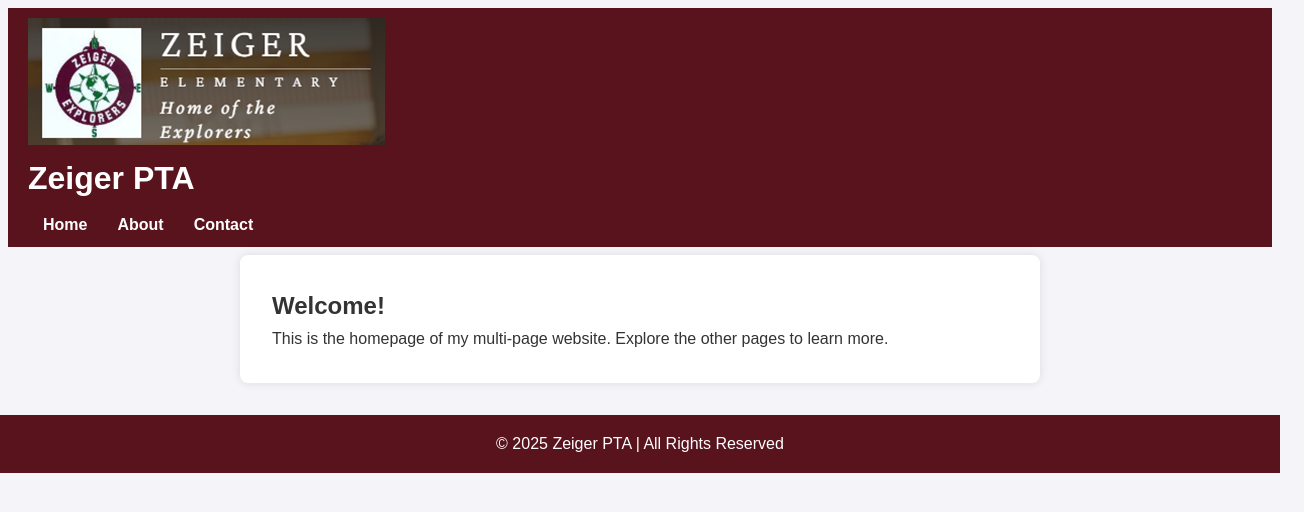
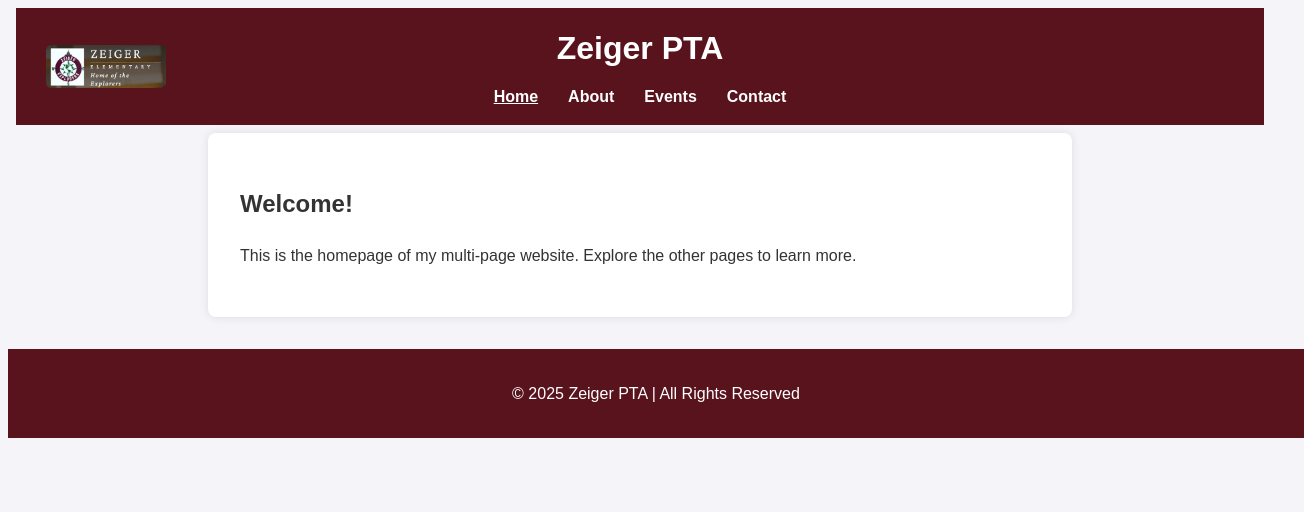
Before and after one commit to tgadgil/SDEV106_MyWebsite, a plain HTML site: page index.html in a window 1280 px wide. Shown: the whole page, 1304 px wide, since content can reach past the window. Drawn offline with Linux system fonts and the light colour scheme.

Commit message:
Add files via upload

```diff
--- a/index.html
+++ b/index.html
@@ -7,18 +7,17 @@
   <link rel="stylesheet" href="style.css" />
 </head>
 <body>
-  <header class="site-header">
-  <div class="header-inner">
-    <a href="index.html" class="logo">
-      <img src="images/ZeigerLogo.png" alt="Site Logo">
-    </a>
-    <h1 class="site-title">Zeiger PTA</h1>
-    <nav class="main-nav">
+  <header>
+  <img src="images/ZeigerLogo.png" alt="Zeiger PTA Logo" class="logo">
+
+  <div class="header-center">
+    <h1 class="title">Zeiger PTA</h1>
+    <nav>
       <ul>
-        <li><a href="index.html">Home</a></li>
+        <li><a href="index.html" class="active">Home</a></li>
         <li><a href="about.html">About</a></li>
+        <li><a href="events.html">Events</a></li>
         <li><a href="contact.html">Contact</a></li>
-        <!-- add more links as needed -->
       </ul>
     </nav>
   </div>
--- a/style.css
+++ b/style.css
@@ -1,9 +1,4 @@
-/* General Reset */
-* {
-  margin: 0;
-  padding: 0;
-  box-sizing: border-box;
-}
+
 
 body {
   font-family: Arial, sans-serif;
@@ -11,41 +6,42 @@ body {
   color: #333;
   line-height: 1.6;
 }
-.logo {
-  float: left;
-  width: 200px;
-  height: auto;
-  border-radius: 5px;
-  display: flex;
-  display: block;
-
-}
-/* Header */
 header {
   background-color: #58131D;
   color: white;
   margin: 8px;
   padding: 20px;
-  display: block;
   display: flex;
   align-items: center;         /* centers vertically */
-  justify-content: space-between; /* spaces items apart */
-  padding: 10px 20px;
+  justify-content: center; /* spaces items apart */
+  padding: 15px 30px;
+  position: relative;
 }
-.title {
+
+.logo {
+  position: absolute;            /* fixes it to the left side of the header */
+  left: 30px;
+  width: 120px;
+  height: auto;
+  border-radius: 5px;
+}
+.header-center {
   text-align: center;
-  display: block;
-  margin: 0 au;
 }
-.topnav {
-  align-items: center
-  ;
+
+/* Site title */
+.header-center .title {
+  margin: 0;
+  font-size: 2em;
 }
+
+/* Nav styling */
 nav ul {
   list-style: none;
+  padding: 0;
+  margin: 10px 0 0 0;
   display: flex;
   justify-content: center;
-  margin-top: 0.5em;
 }
 
 nav ul li {
@@ -62,7 +58,6 @@ nav ul li a.active,
 nav ul li a:hover {
   text-decoration: underline;
 }
-
 /* Main Content */
 main {
   padding: 2em;
```
